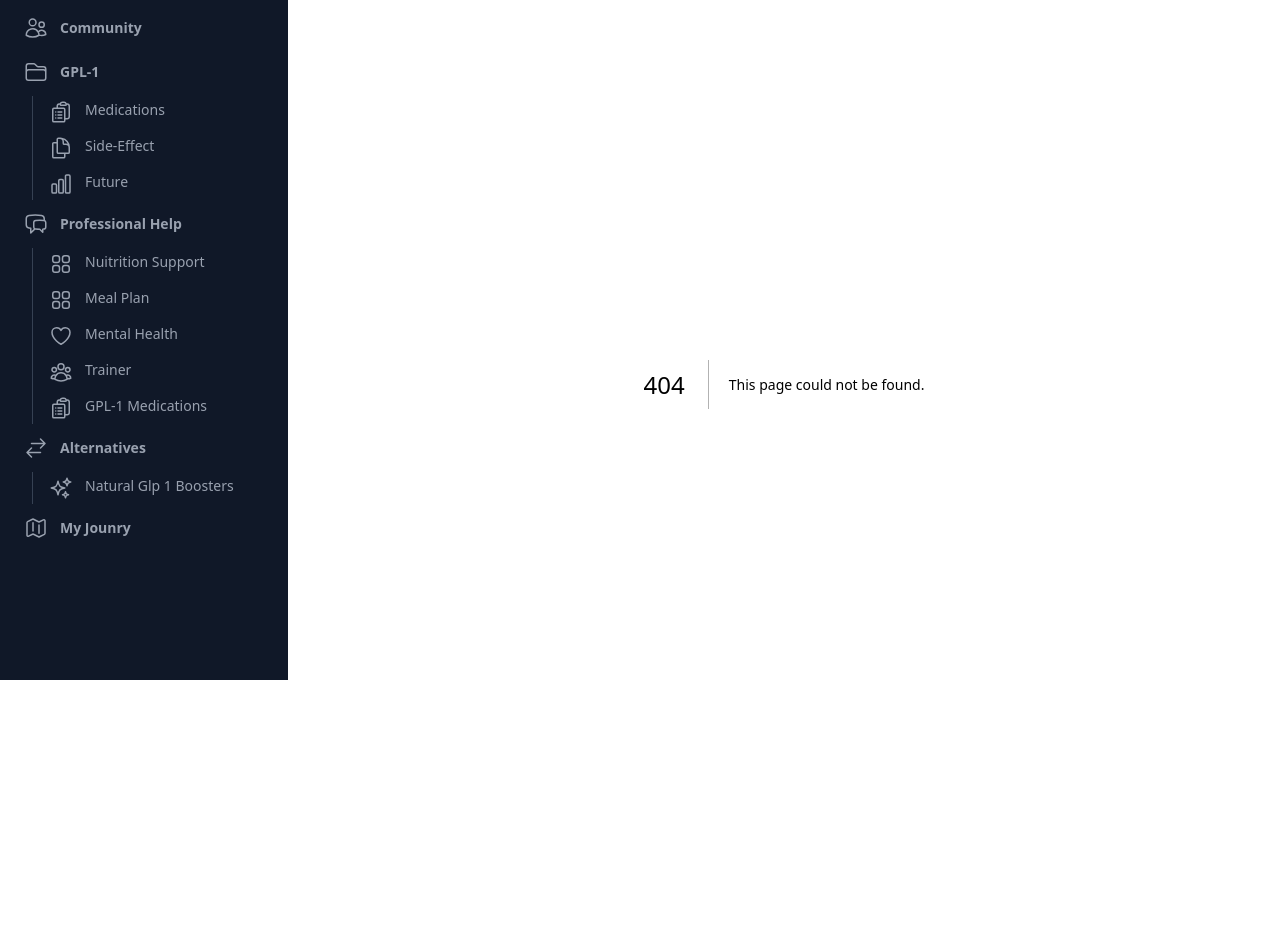
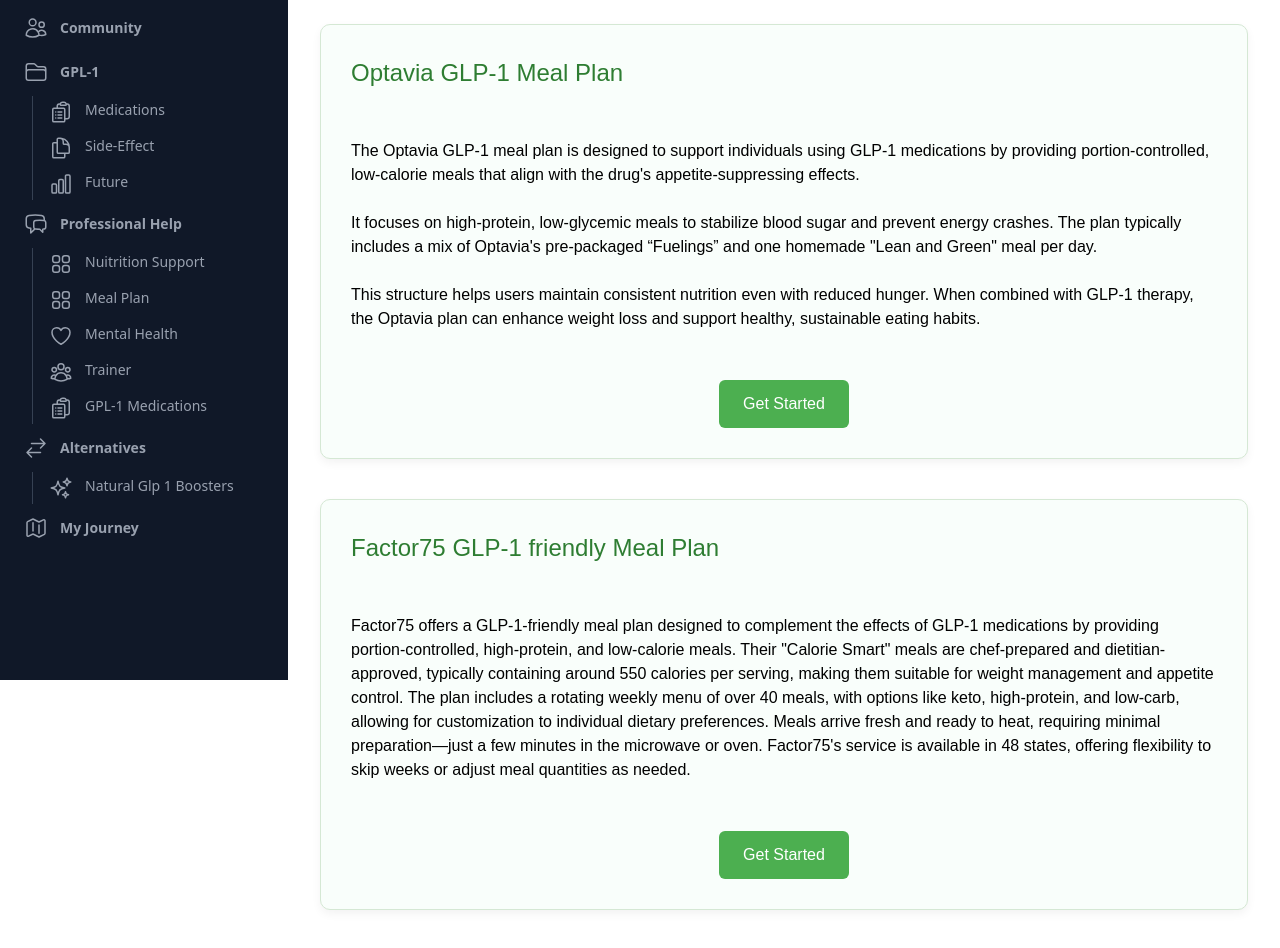
Before and after one commit to mandarjoshi/weight-coach, a Next.js app: page /professional/meal-plan in a window 1280 px wide. Before the commit this address had no page. Shown: the part 120-1068 px from the top of the page. Before the commit the page ends 944 px from the top, so only its background shows below. Built offline with nearby package versions, Linux system fonts and the light colour scheme.

Commit message:
new content

```diff
--- a/src/app/glp1/medications/page.tsx
+++ b/src/app/glp1/medications/page.tsx
@@ -1,3 +1,5 @@
+"use client";
+
 import React from 'react';
 
 const GLP1Info = () => {
--- a/src/app/layout.tsx
+++ b/src/app/layout.tsx
@@ -88,7 +88,7 @@
       },
     ],
   },
-  { name: "My Jounry", href: "#", icon: MapIcon },
+  { name: "My Journey", href: "#", icon: MapIcon },
 ];
 const userNavigation = [
   { name: "Your profile", href: "#" },
--- a/src/app/page.tsx
+++ b/src/app/page.tsx
@@ -3,7 +3,16 @@
 export default function Home() {
   return (
     <div>
-      <div><b>Welcome to Your GLP-1 Journey Hub</b></div>
+      <h2 style={{ fontSize:'24px', color: '#2e7d32' }}><b>What`&apos;s new?</b></h2>
+      <br></br>
+      <div>
+      <li>
+        <a style={{  color: 'blue' }} href={'https://investor.lilly.com/news-releases/news-release-details/lillys-oral-glp-1-orforglipron-demonstrated-statistically'} target="_blank">Lilly`&apos;s oral GLP-1, orforglipron, demonstrated statistically significant efficacy results and a safety profile consistent with injectable GLP-1 medicines in successful Phase 3 trial.</a>
+      </li>
+      </div>
+      <br></br>
+      <br></br>
+      <div style={{ fontSize:'24px', color: '#2e7d32' }}><b>Welcome to Your GLP-1 Journey Hub</b></div>
       <br></br>
       <div>This is more than just a website—it&apos;s a supportive space built for individuals exploring or using <b>GLP-1</b> medications. Whether you&apos;re just getting started or already on your journey, you&apos;re not alone here.</div>
       <br></br>
--- /dev/null
+++ b/src/app/professional/meal-plan/page.tsx
@@ -0,0 +1,100 @@
+"use client";
+
+import React from 'react';
+
+const OptaviaGLP1Plan = () => {
+  return (
+    <div>
+    <div
+      style={{
+        maxWidth: '1200px',
+        margin: '40px auto',
+        padding: '30px',
+        backgroundColor: '#f9fefb',
+        border: '1px solid #d5e8d4',
+        borderRadius: '10px',
+        fontFamily: 'Arial, sans-serif',
+        boxShadow: '0 4px 10px rgba(0,0,0,0.05)',
+        textAlign: 'left'
+      }}
+    >
+      <h2 style={{ fontSize:'24px', color: '#2e7d32' }}>Optavia GLP-1 Meal Plan</h2>
+      <br></br>
+      <br></br>
+      <p>
+        The Optavia GLP-1 meal plan is designed to support individuals using GLP-1 medications
+        by providing portion-controlled, low-calorie meals that align with the drug&apos;s
+        appetite-suppressing effects.
+      </p>
+      <br></br>
+      <p>
+        It focuses on high-protein, low-glycemic meals to stabilize blood sugar and prevent
+        energy crashes. The plan typically includes a mix of Optavia&apos;s pre-packaged “Fuelings”
+        and one homemade &quot;Lean and Green&quot; meal per day.
+      </p>
+      <br></br>
+      <p>
+        This structure helps users maintain consistent nutrition even with reduced hunger.
+        When combined with GLP-1 therapy, the Optavia plan can enhance weight loss and support
+        healthy, sustainable eating habits.
+      </p>
+      <br></br>
+      <div style={{ textAlign: 'center', marginTop: '25px' }}>
+        <button
+          style={{
+            backgroundColor: '#4caf50',
+            color: '#fff',
+            padding: '12px 24px',
+            fontSize: '16px',
+            border: 'none',
+            borderRadius: '6px',
+            cursor: 'pointer',
+            transition: 'background-color 0.3s ease'
+          }}
+        >
+          Get Started
+        </button>
+      </div>
+    </div>
+    <div
+      style={{
+        maxWidth: '1200px',
+        margin: '40px auto',
+        padding: '30px',
+        backgroundColor: '#f9fefb',
+        border: '1px solid #d5e8d4',
+        borderRadius: '10px',
+        fontFamily: 'Arial, sans-serif',
+        boxShadow: '0 4px 10px rgba(0,0,0,0.05)',
+        textAlign: 'left'
+      }}
+    >
+      <h2 style={{ fontSize:'24px', color: '#2e7d32' }}>Factor75 GLP-1 friendly Meal Plan</h2>
+      <br></br>
+      <br></br>
+      <p>
+      Factor75 offers a GLP-1-friendly meal plan designed to complement the effects of GLP-1 medications by providing portion-controlled, high-protein, and low-calorie meals. Their &quot;Calorie Smart&quot; meals are chef-prepared and dietitian-approved, typically containing around 550 calories per serving, making them suitable for weight management and appetite control. The plan includes a rotating weekly menu of over 40 meals, with options like keto, high-protein, and low-carb, allowing for customization to individual dietary preferences. Meals arrive fresh and ready to heat, requiring minimal preparation—just a few minutes in the microwave or oven. Factor75&apos;s service is available in 48 states, offering flexibility to skip weeks or adjust meal quantities as needed. ​
+      </p>
+      <br></br>
+      <div style={{ textAlign: 'center', marginTop: '25px' }}>
+        <button
+          style={{
+            backgroundColor: '#4caf50',
+            color: '#fff',
+            padding: '12px 24px',
+            fontSize: '16px',
+            border: 'none',
+            borderRadius: '6px',
+            cursor: 'pointer',
+            transition: 'background-color 0.3s ease'
+          }}
+        >
+          Get Started
+        </button>
+      </div>
+    </div>
+    </div>
+  );
+};
+
+export default OptaviaGLP1Plan;
```
